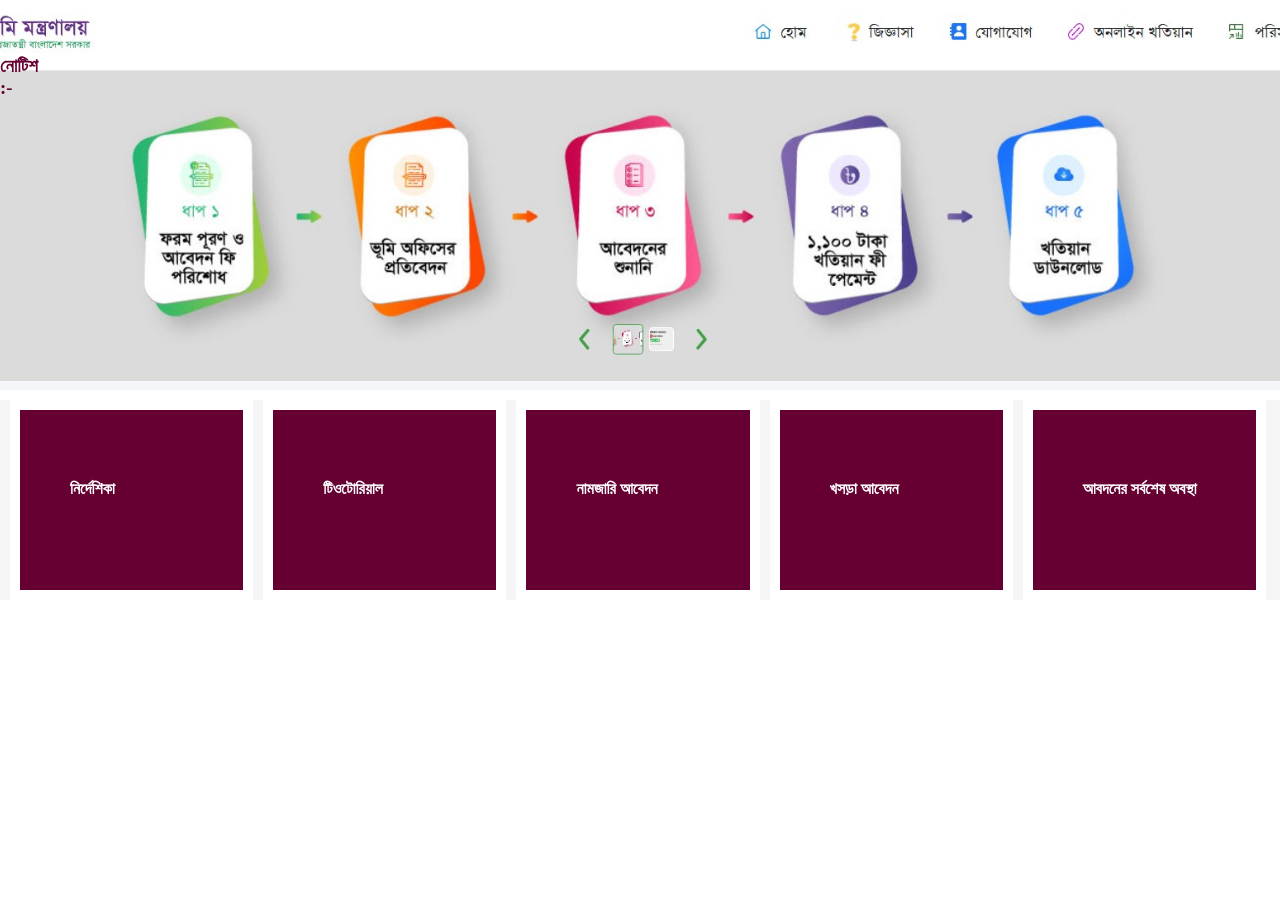
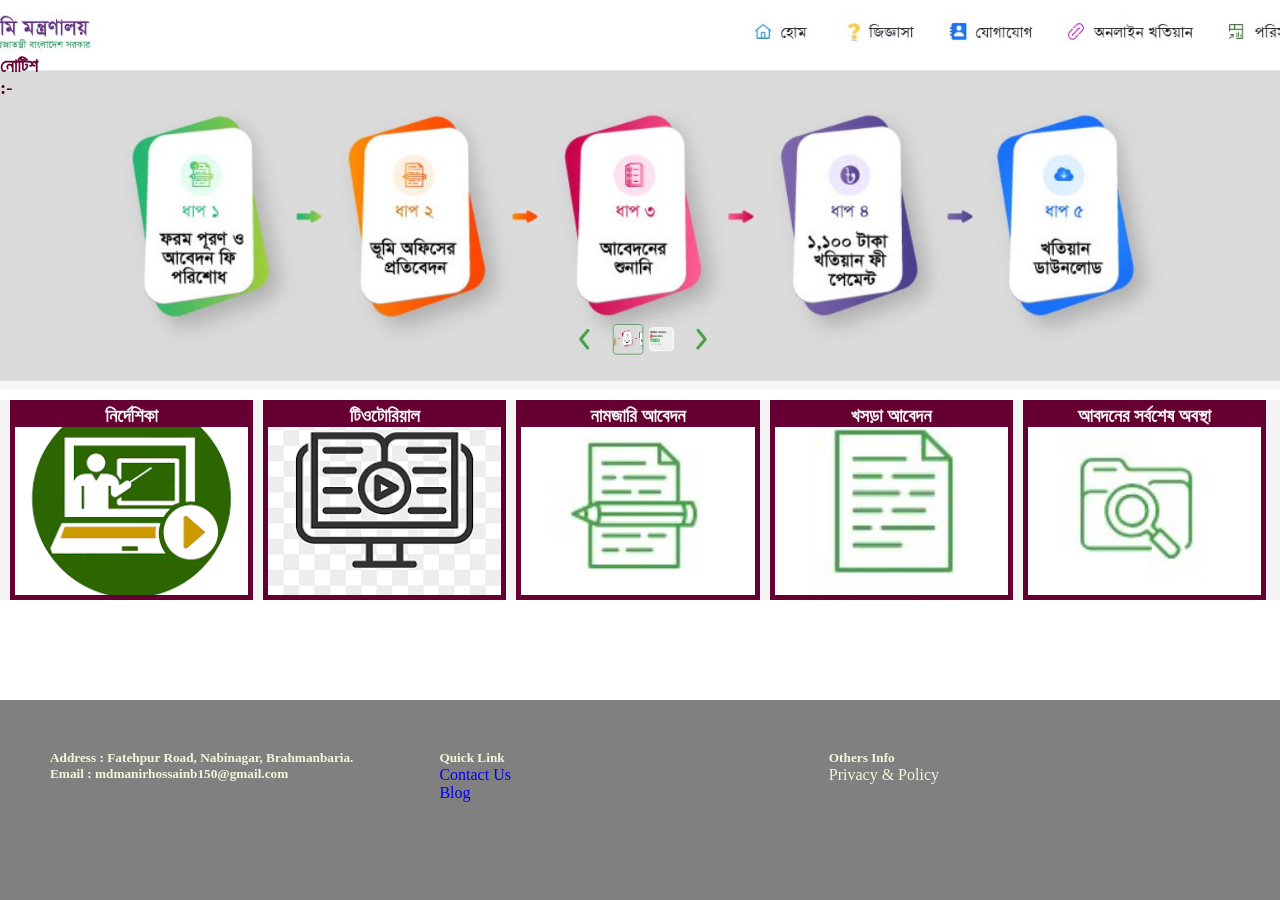
Before and after one commit to Md-Manir-hossain/Web-Class-11, a plain HTML site: page index.html in a window 1280 px wide. Before the commit the page ends 800 px from the top, so only its background shows below. Drawn offline with Linux system fonts and the light colour scheme.

Commit message:
class- 12

```diff
--- a/index.html
+++ b/index.html
@@ -14,27 +14,56 @@
     </section>
 
      <section class="Hero">
-        <div class="Hero-1">
-            <h4> নির্দেশিকা </h4>
+        <div class="Hero-1" style="background-image: url(Image/IN.PNG);">
+            <div class="project-hero-1">
+                <h3> নির্দেশিকা </h3>
+            </div>
         </div>
 
-        <div class="Hero-1">
-            <h4> টিওটোরিয়াল </h4>
+        <div class="Hero-1" style="background-image: url(Image/TU.PNG);">
+            <div class="project-hero-2">
+                <h3> টিওটোরিয়াল </h3>
+            </div>
         </div>
 
-        <div class="Hero-1">
-            <h4> নামজারি আবেদন </h4>
+        <div class="Hero-1" style="background-image: url(Image/E.JPG.jpg);">
+           <div class="project-hero-3">
+            <h3> নামজারি আবেদন </h3>
+            </div>
         </div>
 
-        <div class="Hero-1">
-            <h4> খসড়া আবেদন </h4>
+        <div class="Hero-1" style="background-image: url(Image/KH.JPG.jpg);">
+           <div class="project-hero-4">
+             <h3> খসড়া আবেদন </h3>
+            </div>
         </div>
 
-        <div class="Hero-1">
-            <h4> আবদনের সর্বশেষ অবস্থা </h4>
+        <div class="Hero-1" style="background-image: url(Image/S.JPG.jpg);">
+            <div class="project-hero-5">
+                <h3> আবদনের সর্বশেষ অবস্থা </h3>
+            </div>
         </div>
 
      </section>
 
+     <footer class="footer">
+        <div class="footer-1">
+            <h5> Address : Fatehpur Road,
+                Nabinagar, Brahmanbaria. </h5>
+            <h5> Email : mdmanirhossainb150@gmail.com </h5>
+        </div>
+
+        <div class="footer-1">
+            <h5> Quick Link </h5>
+            <a href="#" class="Link"> Contact Us </a>
+            <a href="#" class="Link"> Blog </a>
+        </div>
+
+        <div class="footer-1">
+            <h5> Others Info </h5>
+            <p> Privacy & Policy </p>
+        </div>
+     </footer>
+
 </body>
 </html>
--- a/style.css
+++ b/style.css
@@ -16,7 +16,7 @@
 .Notice {
     margin-top: 55px;
     color: #603;
-    margin-right: 1440px;
+    margin-right: 1600px;
     background-color: aqua;
 }
 
@@ -35,15 +35,64 @@
 }
 
 .Hero-1 {
-    background-color:#603;
     float: left;
     height: 200px;
     width: 19%;
     background-position: center;
-    border: 10px solid white;
+    border: 5px solid #603;
     margin-left: 10px;
-    padding-left: 50px;
-    padding-top: 70px;
-    color: white;
+    background-repeat: no-repeat;
+    background-size: cover;
+    /* background-image: url(Image/IN.PNG); */
+    text-align: center;
+    overflow: hidden;
+    color: #603;
 
 }
+
+.project-hero-1 {
+    background-color: #603;
+    color: whitesmoke;
+}
+
+.project-hero-2 {
+    background-color: #603;
+    color: whitesmoke;
+}
+
+.project-hero-3 {
+    background-color: #603;
+    color: whitesmoke;
+}
+
+.project-hero-4 {
+    background-color: #603;
+    color: whitesmoke;
+}
+
+.project-hero-5 {
+    background-color: #603;
+    color: whitesmoke;
+}
+
+.footer {
+    margin-top: 100px;
+    padding: 50px;
+    height: 200px;
+    background-color: gray;
+    color: beige;
+
+}
+
+.footer-1 {
+    float: left;
+    width: 33%;
+    text-align: left;
+    border: #603;
+}
+
+.Link {
+    text-decoration: none;
+    color: greenyellow);
+    display: block;
+}
```
